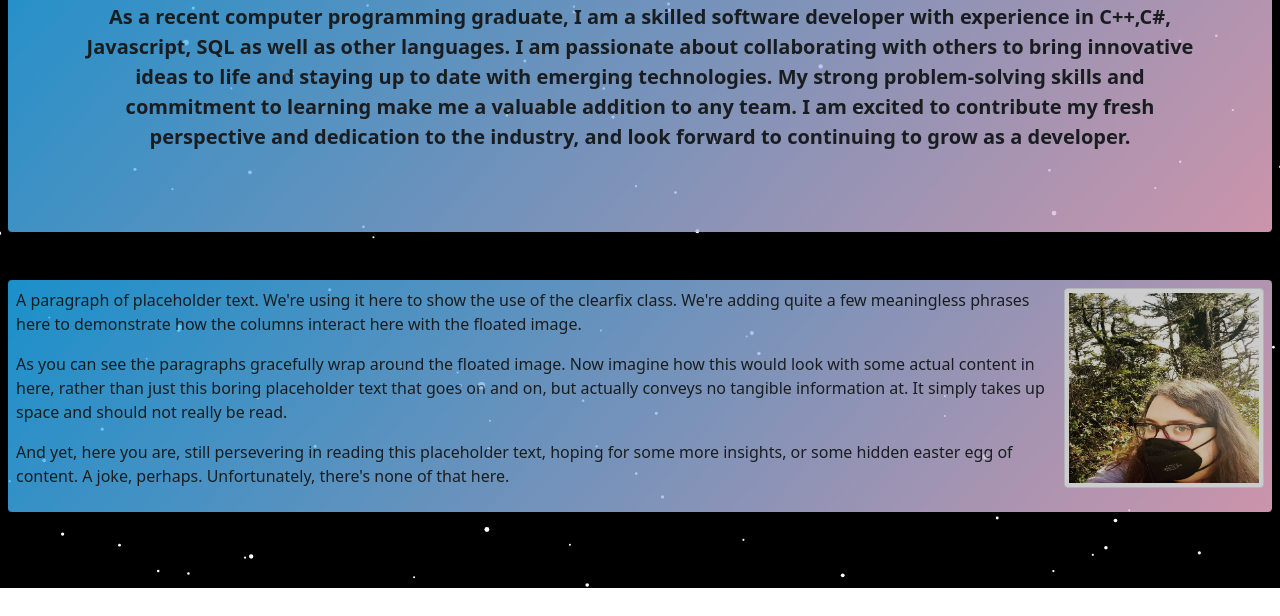
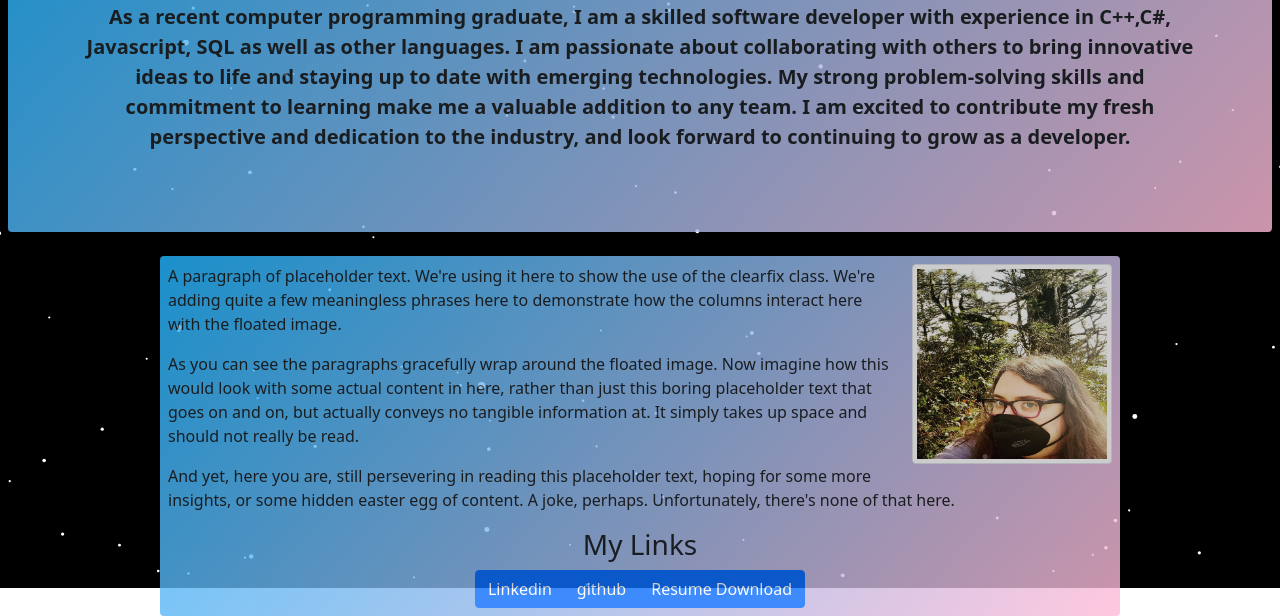
Before and after one commit to Sskyfu/Portfolio, a plain HTML site: page index.html in a window 1280 px wide. Shown: the part 212-828 px from the top of the page. Before the commit the page ends 800 px from the top, so only its background shows below. Drawn offline with nearby package versions, Linux system fonts and the light colour scheme.

Commit message:
Added links top the bottom of home page as well as added doc folder with my resume

```diff
--- a/index.html
+++ b/index.html
@@ -16,7 +16,7 @@
             <p class="p-3 fs-5"><b>As a recent computer programming graduate, I am a skilled software developer with experience in C++,C#, Javascript, SQL as well as other languages. I am passionate about collaborating with others to bring innovative ideas to life and staying up to date with emerging technologies. My strong problem-solving skills and commitment to learning make me a valuable addition to any team. I am excited to contribute my fresh perspective and dedication to the industry, and look forward to continuing to grow as a developer.</b></p>
         </div>
 
-        <div class="m-5 p-2 cute-grad rounded index mx-2" >
+        <div class="mt-4 p-2 cute-grad rounded index  small-box" >
             <div class="clearfix">
                 <img src="./img/sky1.jpg" class="col-md-6 float-md-end mb-3 ms-md-3 img-thumbnail img-fluid img-resize" alt="...">
 
@@ -32,6 +32,14 @@
                 And yet, here you are, still persevering in reading this placeholder text, hoping for some more insights, or some hidden easter egg of content. A joke, perhaps. Unfortunately, there's none of that here.
                 </p>
             </div>
+            <div class="text-center">
+                <h3>My Links</h3>
+                <div class="btn-group" role="group" aria-label="Basic example">
+                    <a href="https://www.linkedin.com/in/skylar-shapiro-frost-322636206/" target="_blank" type="button" class="btn btn-primary">Linkedin</a>
+                    <a href="https://github.com/Sskyfu" target="_blank" type="button" class="btn btn-primary">github</a>
+                    <a href="./doc/Shapiro-Frost resume.docx" target="_blank" type="button" class="btn btn-primary">Resume Download</a>
+                </div>
+            </div>
         </div>
 
     </body>
--- a/style/style.css
+++ b/style/style.css
@@ -21,3 +21,10 @@ position: fixed;
   max-width: 200px;
   max-height: 200px;
 }
+
+.small-box
+{
+  width: 75%;
+  margin-left:auto;
+  margin-right:auto;
+}
```
Also changed, not shown: 1 other file.
